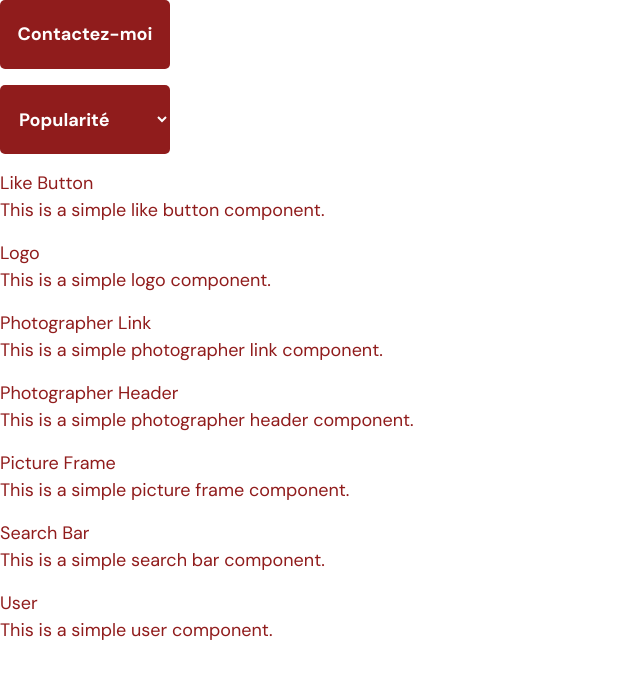
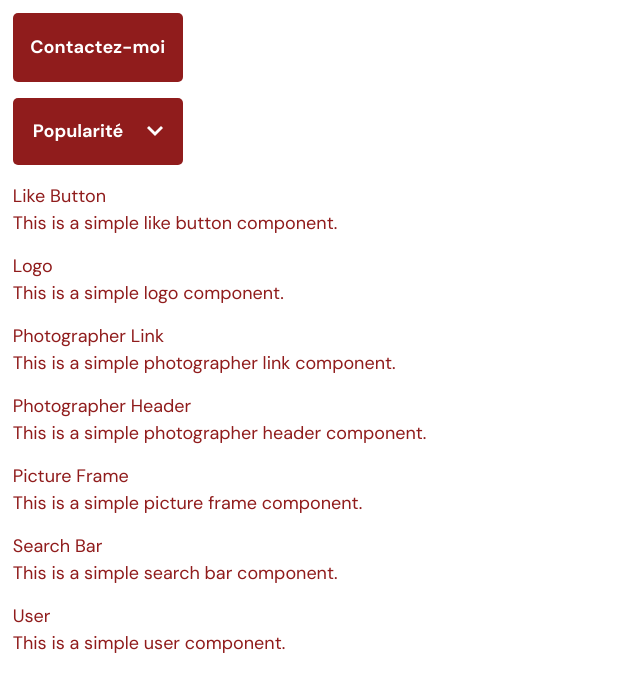
Before and after one commit to kits0ne/FishEye, a Next.js app: page / in a window 1280 px wide. Shown: the top 692 px of the page, without its empty margins (0-640 px from the left). Built offline with nearby package versions, Linux system fonts and the light colour scheme.

Commit message:
Dropdown fini, Like button en route

```diff
--- a/src/app/globals.css
+++ b/src/app/globals.css
@@ -16,4 +16,5 @@ body {
   color: var(--foreground);
   font-family: var(--font-sans);
   font-size: 18px;
+  padding: 1vw;
 }
--- a/src/components/DropDown.jsx
+++ b/src/components/DropDown.jsx
@@ -1,29 +1,89 @@
+"use client";
+
+import { useState } from "react";
 import styled from "styled-components";
+import Image from "next/image";
+
+const options = ["Popularité", "Date", "Titre"];
 
 const DropDown = () => {
+const [isOpen, setIsOpen] = useState(false);
+const [selected, setSelected] = useState(options[0]);
+
+const handleSelect = (option) => {
+    setSelected(option);
+    setIsOpen(false);
+};
 return (
-        <DropDownMenu>
-            <option value="option1">Popularité</option>
-            <option value="option2">Date</option>
-            <option value="option3">Titre</option>
-        </DropDownMenu>
+    <DropDownWrapper>
+    <DropDownHeader onClick={() => setIsOpen(!isOpen)} $isOpen={isOpen}>
+        {selected.at(0).toUpperCase() + selected.slice(1)}
+        <Arrow $isOpen={isOpen}>
+            <Image
+                src="/DropDownFleche.png"
+                alt="Arrow"
+                width={16}
+                height={16}
+            />
+        </Arrow>
+    </DropDownHeader>
+
+    {isOpen && (
+        <OptionsList>
+        {options
+            .filter((option) => option !== selected)
+            .map((option) => (
+                <Option key={option} onClick={() => handleSelect(option)}>
+                    {option}
+                </Option>
+            ))
+        }
+        </OptionsList>
+    )}
+    </DropDownWrapper>
 );
 };
 
 export default DropDown;
 
-const DropDownMenu = styled.select`
-    background-color: #901c1c;
+
+const DropDownWrapper = styled.div`
+position: relative;
 width: 170px;
 height: 69px;
+font-weight: 700;
+`;
+
+const DropDownHeader = styled.div`
+background-color: #901c1c;
 color: white;
-    border: none;
+padding: 20px;
+border-radius: ${({ $isOpen }) => ($isOpen ? "5px 5px 0 0" : "5px")};
+display: flex;
+justify-content: space-between;
+align-items: center;
 cursor: pointer;
-    border-radius: 5px;
-    font-weight: 700;
-    padding: 0 15px;
-    &:focus {
-        outline: none;
-        border: 2px solid #D3573C;
-    }
 `;
+
+const Arrow = styled.span`
+transform: rotate(${({ $isOpen }) => ($isOpen ? "180deg" : "0deg")});
+transition: transform 0.2s ease;
+`;
+
+const OptionsList = styled.div`
+position: absolute;
+top: -1;
+left: 0;
+width: 100%;
+background-color: #901c1c;
+border-radius: 0 0 5px 5px;
+overflow: hidden;
+`;
+
+const Option = styled.div`
+color: white;
+margin: 0 20px;
+padding: 20px 0;
+cursor: pointer;
+border-top: 1px solid #ffffff;
+`;
```
Also changed, not shown: public/DropDownFleche.png (added). Lines whose indentation alone changed are shown as unchanged.
